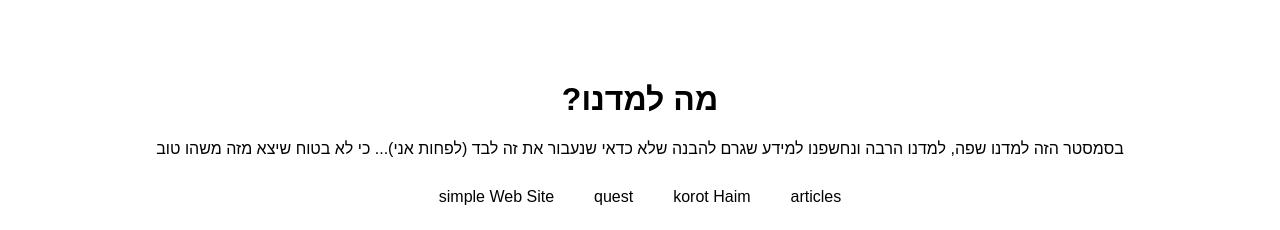
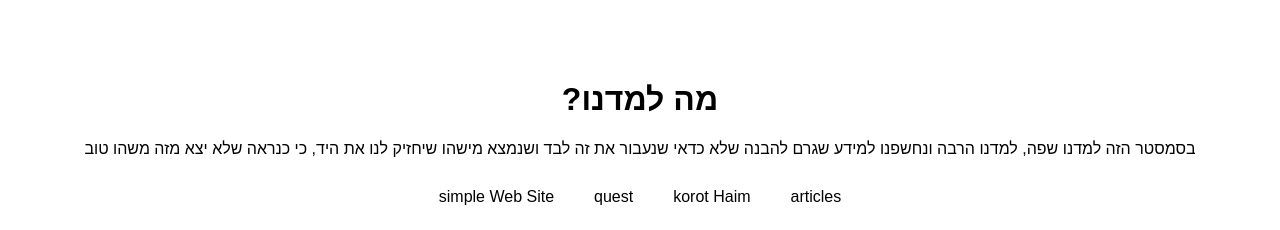
Before and after one commit to shanitka/shanitka.github.io, a plain HTML site: page index.html in a window 1280 px wide. Shown: the top 230 px of the page. Drawn offline with Linux system fonts and the light colour scheme.

Commit message:
Update index.html

```diff
--- a/index.html
+++ b/index.html
@@ -26,7 +26,7 @@
     <div class="side2" style="float: right;"><img src="images/15142.jpg"></div> -->
     <div class="side1" style="float: left;"></div>
     <h1>?מה למדנו</h1>
-  <p>בסמסטר הזה למדנו שפה, למדנו הרבה ונחשפנו למידע שגרם להבנה שלא כדאי שנעבור את זה לבד (לפחות אני)... כי לא בטוח שיצא מזה משהו טוב</p>
+  <p>בסמסטר הזה למדנו שפה, למדנו הרבה ונחשפנו למידע שגרם להבנה שלא כדאי שנעבור את זה לבד ושנמצא מישהו שיחזיק לנו את היד, כי כנראה שלא יצא מזה משהו טוב</p>
     <div id="sitelayout">
   </div>
 
```
